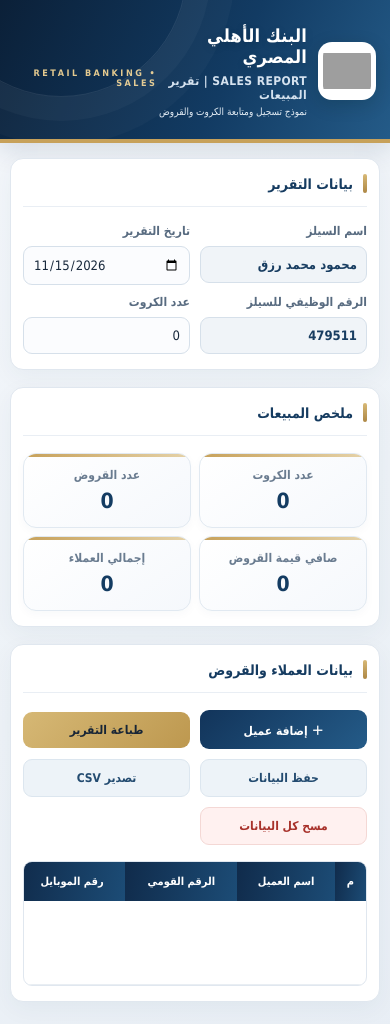
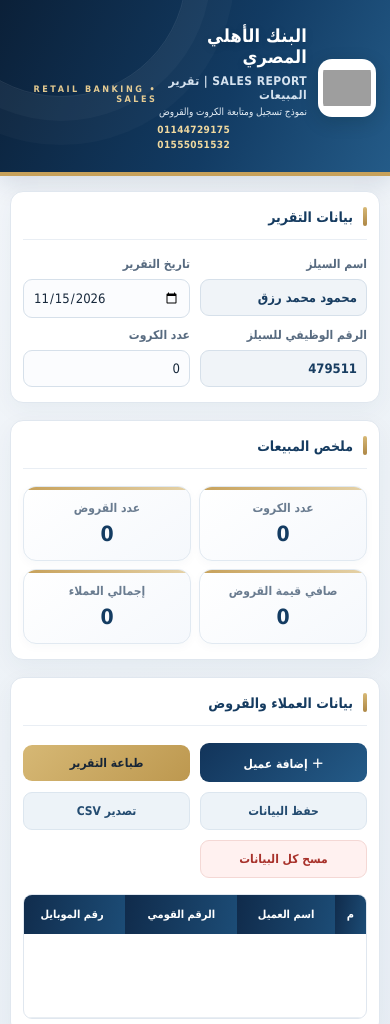
Before and after one commit to ma7oud1/-nbe-sales, a plain HTML site: page sales-report.html in a window 390 px wide. Shown: the top 1024 px of the page. Drawn offline with Linux system fonts and the light colour scheme; grey boxes are pictures that could not be loaded.

Commit message:
Add contact phone numbers to sales report header

```diff
--- a/sales-report.html
+++ b/sales-report.html
@@ -131,6 +131,12 @@ td input[data-k="branchCode"]{min-width:82px}td input[data-k="branchName"]{min-w
  .report-heading p{font-size:11px!important;color:#12345a!important;margin:4px 0!important}
  .report-heading small{font-size:9px!important;color:#526477!important}
 }
+
+.report-phones{display:flex;flex-wrap:wrap;gap:6px 15px;margin-top:7px;direction:ltr;justify-content:flex-start;color:#f0d99f;font-size:12px;font-weight:800;letter-spacing:.35px;font-variant-numeric:tabular-nums}
+.report-phones span{white-space:nowrap}
+@media print{.report-phones{color:#12345a!important;font-size:9px!important;margin-top:4px!important;gap:4px 12px!important}}
+@media(max-width:520px){.report-phones{font-size:10px;gap:4px 9px}}
+
 </style></head>
 <body>
 <header class="report-header">
@@ -140,6 +146,7 @@ td input[data-k="branchCode"]{min-width:82px}td input[data-k="branchName"]{min-w
    <h1>البنك الأهلي المصري</h1>
    <p>SALES REPORT | تقرير المبيعات</p>
    <small>نموذج تسجيل ومتابعة الكروت والقروض</small>
+   <div class="report-phones" dir="ltr"><span>01144729175</span><span>01555051532</span></div>
   </div>
  </div>
 </header>
```
